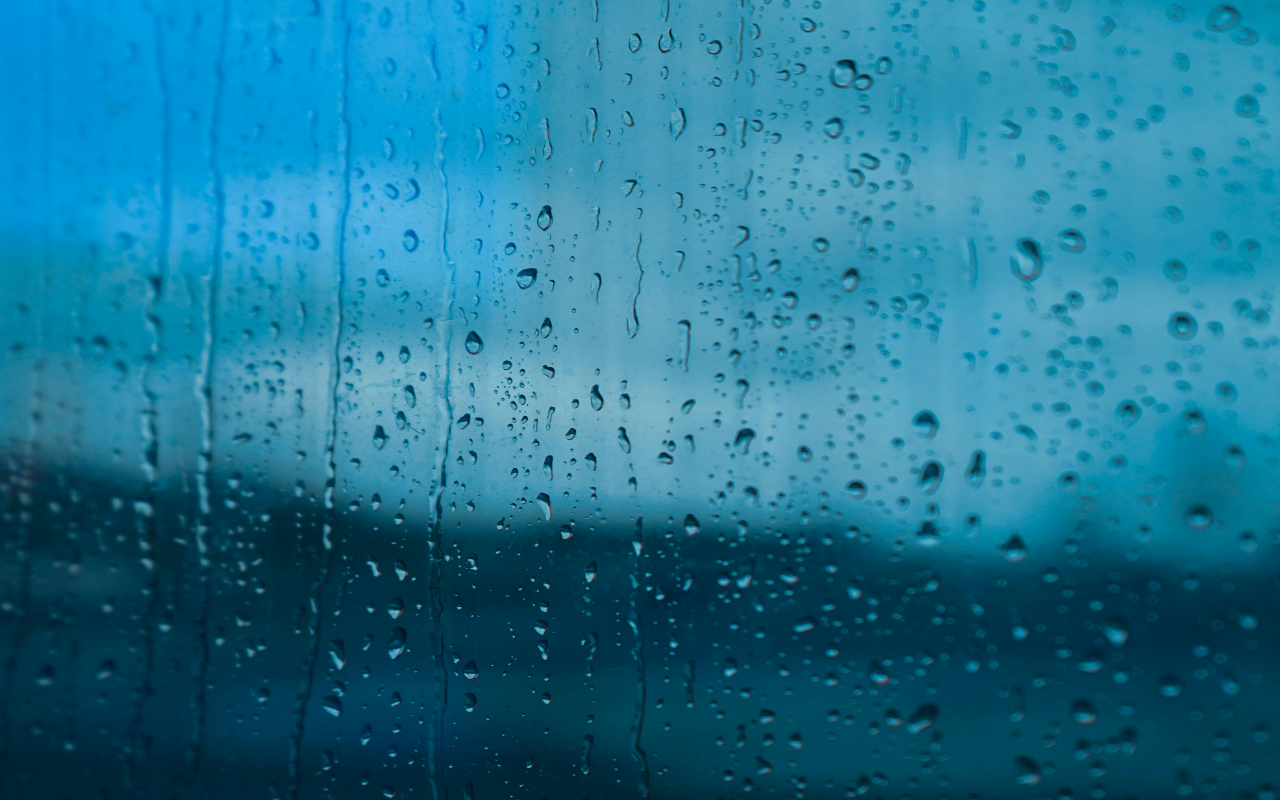
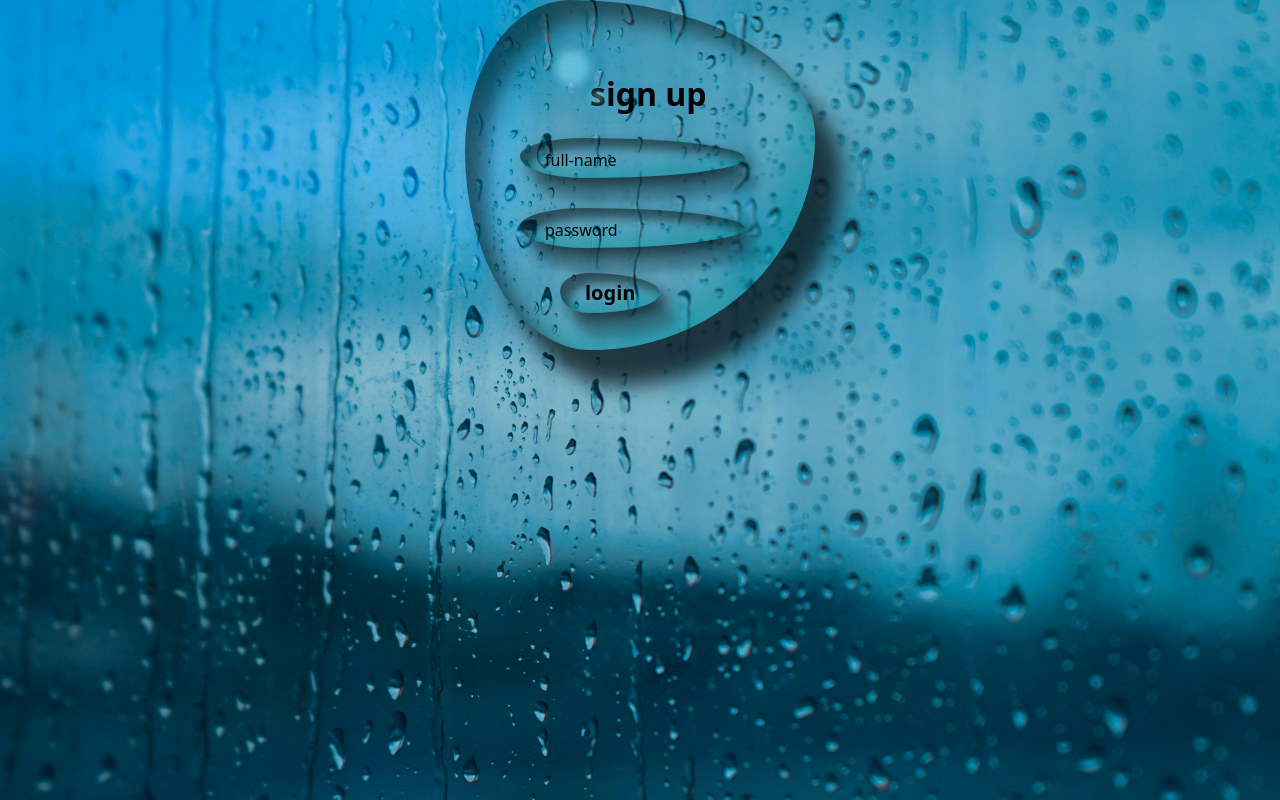
Before and after one commit to vishalkushwaha2003/Chatting-app, a React (Vite) app in the folder frontend/: page / in a window 1280 px wide. Built offline with nearby package versions, Linux system fonts and the light colour scheme.

Commit message:
make sigup page

```diff
--- /dev/null
+++ b/frontend/src/App.css
@@ -0,0 +1,5 @@
+/* {
+
+
+
+} */
--- a/frontend/src/App.jsx
+++ b/frontend/src/App.jsx
@@ -1,13 +1,12 @@
 import React from 'react'
-import bgimage from "./assets/water_image.jpg"
+import SignUp from './pages/signup/SignUp'
+
 
 function App() {
   return (
-    <>
-  <div className=''>
-   <img src={bgimage} alt="water drops" className='w-screen h-screen bg-cover'/>
-  </div>
-    </>
+    <div className='w-screen h-screen'>
+    <SignUp/>
+    </div>
   )
 }
 
--- a/frontend/src/index.css
+++ b/frontend/src/index.css
@@ -1,3 +1,156 @@
 @tailwind base;
 @tailwind components;
 @tailwind utilities;
+
+*{
+    margin:0;
+    padding:0;
+    box-sizing: border-box;
+}
+body{
+    background:url("/water_image.jpg");
+    background-repeat: no-repeat;
+    background-size: cover;
+    background-position: center;
+
+}
+
+
+.container
+{
+    /* backdrop-filter: blur(0px); */
+    position:relative;
+    display:flex;
+    justify-content:center;
+    align-items:center;
+}
+.container .drop
+{
+    position:relative;
+    width:350px;
+    height:350px;
+    box-shadow:inset 20px 20px 20px rgba(13, 20, 20, 0.562),25px 35px 20px rgba(14, 23, 27, 0.699),25px 30px 20px rgba(18, 50, 63, 0.315),inset -20px -20px 25px rgba(6, 145, 155, 0.473);
+    transition:0.7s;
+    display:flex;
+    justify-content: center;
+    align-items:center;
+    border-radius:30% 70% 64% 36% / 43% 39% 61% 57% ;
+
+}
+
+.container .drop:hover{
+ border-radius:38% 62% 54% 46% / 55% 51% 49% 45% ;
+}
+
+.container .drop::before{
+    filter:blur(4px);
+    content:'';
+    position:absolute;
+    top:50px;
+    left:90px;
+    width:35px;
+    height:35px;
+    background:rgba(144, 228, 253, 0.5);
+    border-radius:50%;
+}
+
+.container .drop::after{
+    filter:blur(4px);
+    content:'';
+    position:absolute;
+    top:90px;
+    left:125px;
+    width:15px;
+    height:15px;
+    background:rgba(148, 240, 243, 0.452);
+    border-radius:50%;
+}
+.container .drop .content
+{
+    position:absolute;
+    height:200px;
+    width:200px;
+
+
+
+
+
+
+
+
+
+}
+
+.container .drop .content h2
+{
+   position:relative;
+   left:50px;
+   bottom:5px;
+   color:#010003;
+   font-size:2em;
+   font-weight: 700;
+}
+
+.container .drop .content form{
+    display:flex;
+    flex-direction:column;
+    gap:30px;
+
+}
+
+.container .drop .content form .inputBox{
+    position:relative;
+    width:225px;
+    height:40px;
+    top:15px;
+    right:20px;
+
+
+    box-shadow:inset 10px 10px 10px rgba(13, 20, 20, 0.562),8px 8px 15px rgba(14, 23, 27, 0.699),15px 25px 10px rgba(18, 50, 63, 0.315),inset -10px -10px 15px rgba(6, 145, 155, 0.473);
+    border-radius: 29% 71% 72% 28% / 45% 50% 50% 55%    ;
+    transition:0.7s;
+}
+
+.container .drop .content form .inputBox:hover
+{
+  border-radius:40px;
+}
+.container .drop .content form .inputBox input{
+    border:none;
+    font-weight: 500;
+
+
+    outline:none;
+    background:transparent;
+    width:100%;
+    padding:10px 25px;
+
+}
+.container .drop .content form .inputBox input::placeholder{
+    color: black;
+}
+
+.container .drop .content form .login{
+
+    background:transparent;
+
+    position:relative;
+
+    padding:5px 25px;
+    width:100px;
+    height:40px;
+    left:20px;
+    top:10px;
+    color:black;
+    font-size: 20px;
+    font-weight: 700;
+
+    box-shadow:inset 10px 10px 10px rgba(13, 20, 20, 0.562),8px 8px 15px rgba(14, 23, 27, 0.699),15px 25px 10px rgba(18, 50, 63, 0.315),inset -10px -10px 15px rgba(6, 145, 155, 0.473);
+    border-radius: 29% 71% 72% 28% / 45% 50% 50% 55%    ;
+    transition:0.7s;
+
+
+}
+.container .drop .content form .login:hover{
+    border-radius:40px;
+}
--- a/frontend/src/pages/signup/SignUp.jsx
+++ b/frontend/src/pages/signup/SignUp.jsx
@@ -1,10 +1,32 @@
 import React from 'react'
+
 
 function SignUp() {
   return (
-    <div>
+    // <div className='flex justify-center items-center min-h-100vh bg-red-600'>
+    //   <div className='relative flex justify-center items-center w-350px h-350px '>jkjkjn</div>
+    // </div>
+    <>
 
+  <div class="container">
+    <div class="drop">
+      <div class="content">
+       <h2>sign up</h2>
+       <form >
+        <div class="inputBox">
+          <input type="text" placeholder="full-name" />
+        </div>
+        <div class="inputBox">
+          <input type="password"  placeholder="password"/>
+        </div>
+        <div class="login" >
+          <input type="submit" value="login"/>
+        </div>
+       </form>
+      </div>
     </div>
+  </div>
+    </>
   )
 }
 
```
Also changed, not shown: frontend/public/water_image.jpg (renamed from frontend/src/assets/water_image.jpg).
